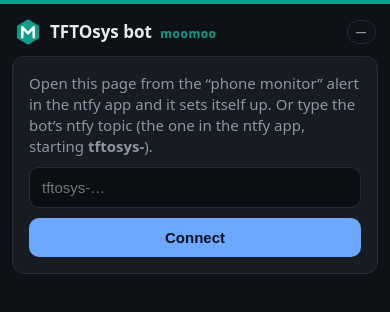
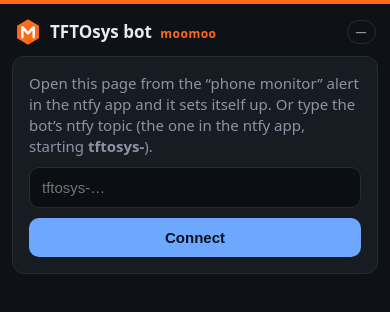
Before and after one commit to lyetf1971AI/investigation-panel, a plain HTML site: page bot-monitor.html in a window 390 px wide. Drawn offline with Linux system fonts and the light colour scheme.

Commit message:
Phone monitor: moomoo-style orange badge and stripe
Co-Authored-By: Claude Opus 5.5 <noreply@anthropic.com>
Claude-Session: https://claude.ai/code/session_01Js8DXpGv3emyZZu5dG9PKd

```diff
--- a/bot-monitor.html
+++ b/bot-monitor.html
@@ -60,13 +60,13 @@ footer{margin-top:18px;color:var(--mu);font-size:12px;text-align:center}
 footer a{color:var(--mu)}
 [hidden]{display:none!important}
 /* broker badge (moomoo bot) */
-body{border-top:4px solid #0F9D8A}
+body{border-top:4px solid #FF6A1A}
 header .brand{flex:none}
-h1 .brk{font-size:12px;font-weight:600;color:#0F9D8A;letter-spacing:.04em;margin-left:4px}
+h1 .brk{font-size:12px;font-weight:600;color:#FF6A1A;letter-spacing:.04em;margin-left:4px}
 </style>
 </head>
 <body>
-<header><svg class="brand" viewBox="0 0 64 64" width="28" height="28" aria-label="moomoo bot" role="img"><polygon points="32,3 57,17.5 57,46.5 32,61 7,46.5 7,17.5" fill="#0F9D8A"/><path d="M19 44V21l13 14 13-14v23" fill="none" stroke="#fff" stroke-width="5.5" stroke-linecap="round" stroke-linejoin="round"/></svg><h1>TFTOsys bot <small class="brk">moomoo</small></h1><span id="env" class="badge">—</span></header>
+<header><svg class="brand" viewBox="0 0 64 64" width="28" height="28" aria-label="moomoo bot" role="img"><polygon points="32,3 57,17.5 57,46.5 32,61 7,46.5 7,17.5" fill="#FF6A1A"/><path d="M19 44V21l13 14 13-14v23" fill="none" stroke="#fff" stroke-width="5.5" stroke-linecap="round" stroke-linejoin="round"/></svg><h1>TFTOsys bot <small class="brk">moomoo</small></h1><span id="env" class="badge">—</span></header>
 
 <section id="setup" class="setup" hidden>
   <p>Open this page from the “phone monitor” alert in the ntfy app and it sets itself up. Or type the bot’s ntfy topic (the one in the ntfy app, starting <b>tftosys-</b>).</p>
```
